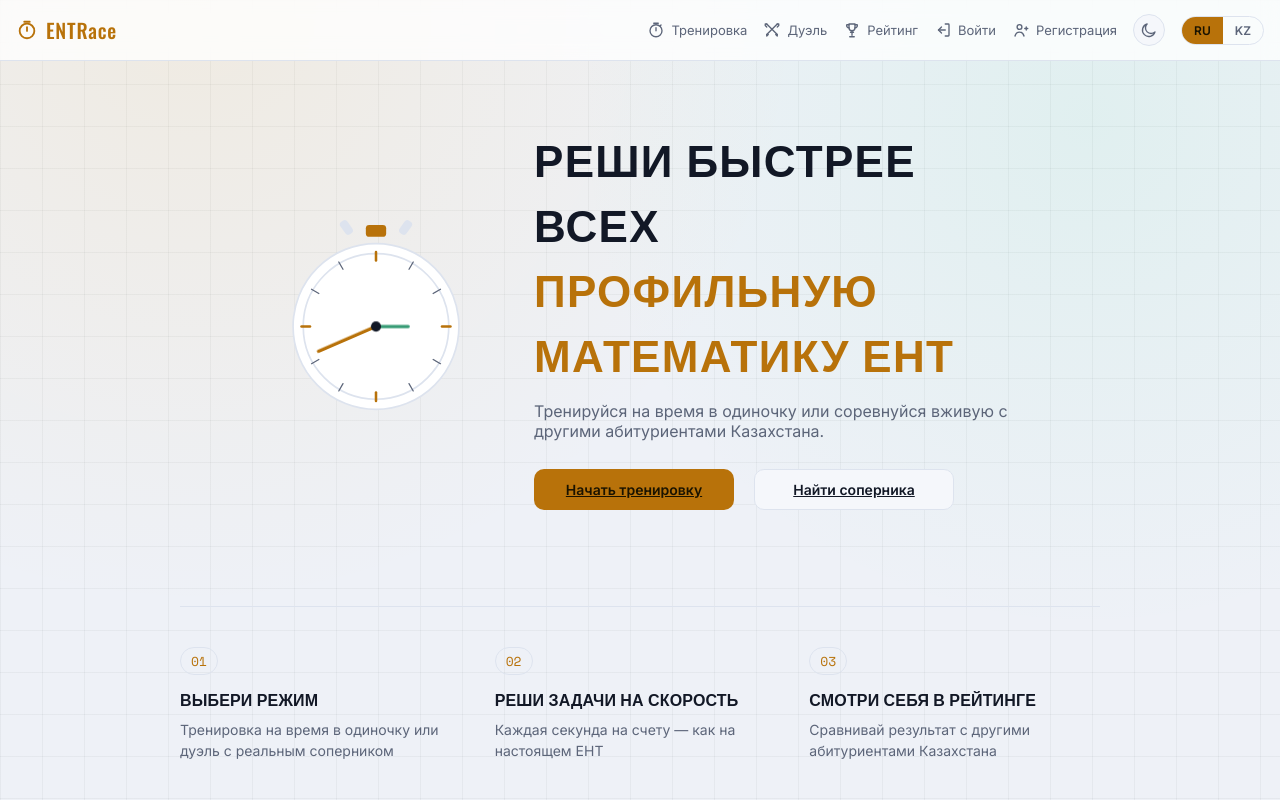
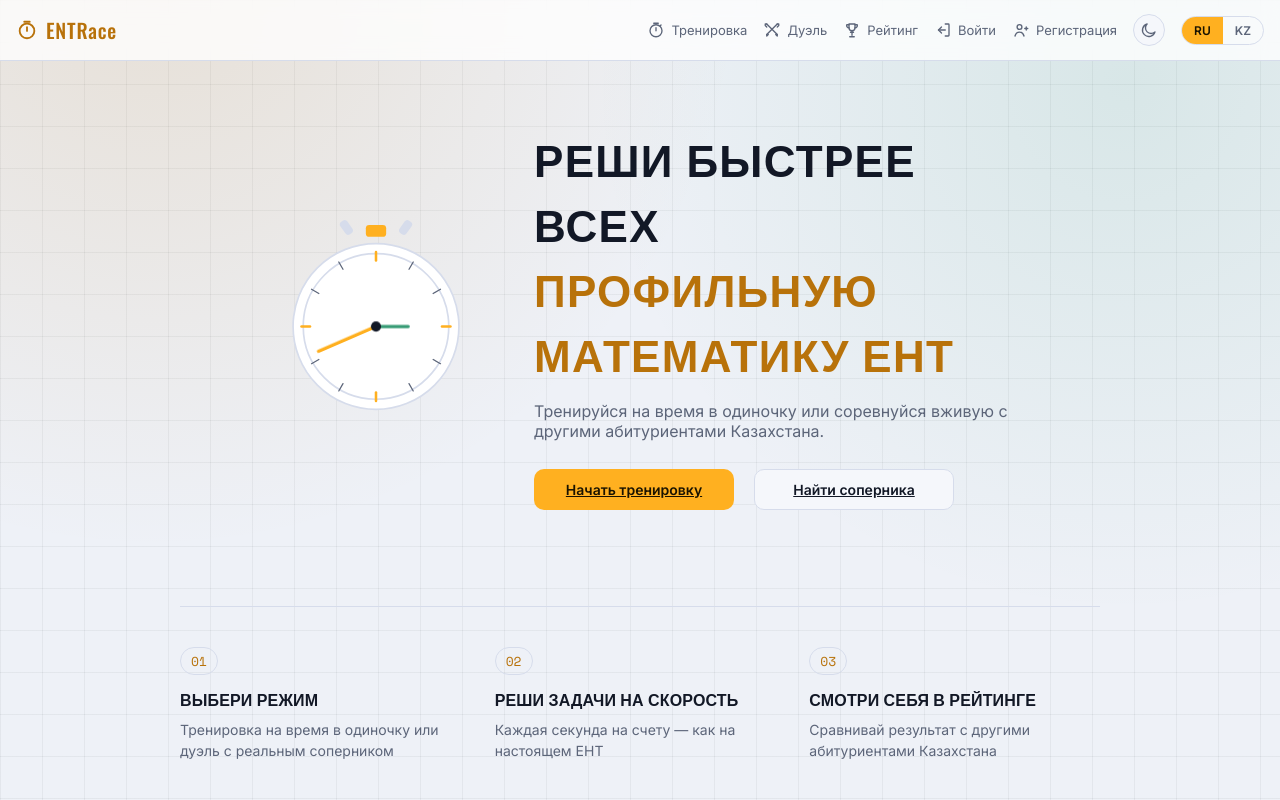
Before and after one commit to v1ktorian1nnn-ai/ent-speedmath, a React (Vite) app in the folder frontend/: page / in a window 1280 px wide. Built offline with nearby package versions, Linux system fonts and the light colour scheme; no server answers.

Commit message:
Полирую светлую тему

```diff
--- a/frontend/src/styles.css
+++ b/frontend/src/styles.css
@@ -17,11 +17,14 @@
   --text-muted: #8b97b8;
 
   --accent: #ffb020;
+  --accent-text: #ffb020;
   --accent-dim: #7a5a1a;
   --success: #3ddc97;
   --danger: #ff5c6c;
   --grid-line: rgba(255, 255, 255, 0.035);
   --navbar-bg: rgba(20, 27, 46, 0.78);
+  --overlay-soft: rgba(255, 255, 255, 0.05);
+  --card-shadow: 0 14px 34px -18px rgba(0, 0, 0, 0.6);
 
   --font-display: "Oswald", sans-serif;
   --font-body: "Inter", sans-serif;
@@ -38,16 +41,19 @@
   --bg: #eef1f7;
   --surface: #ffffff;
   --surface-2: #f5f7fb;
-  --border: #dde3ee;
+  --border: #d6dceb;
   --text: #121826;
   --text-muted: #5c6579;
 
-  --accent: #b8720a;
+  --accent: #ffb020;
+  --accent-text: #b8720a;
   --accent-dim: #f2dcae;
   --success: #158a5d;
   --danger: #d13a4d;
-  --grid-line: rgba(18, 24, 38, 0.045);
+  --grid-line: rgba(18, 24, 38, 0.05);
   --navbar-bg: rgba(255, 255, 255, 0.78);
+  --overlay-soft: rgba(18, 24, 38, 0.045);
+  --card-shadow: 0 14px 30px -16px rgba(30, 41, 71, 0.18);
 
   color-scheme: light;
 }
@@ -82,6 +88,16 @@ body {
     linear-gradient(90deg, var(--grid-line) 1px, transparent 1px);
   background-size: auto, auto, 42px 42px, 42px 42px;
   background-attachment: fixed;
+}
+
+/* На белом фоне слабые цветные пятна почти не читаются — для светлой
+   темы делаем свечение чуть насыщеннее и добавляем мягкий верхний штрих */
+[data-theme="light"] body {
+  background-image:
+    radial-gradient(circle at 12% -5%, rgba(184, 114, 10, 0.14), transparent 42%),
+    radial-gradient(circle at 88% 10%, rgba(21, 138, 93, 0.10), transparent 40%),
+    linear-gradient(var(--grid-line) 1px, transparent 1px),
+    linear-gradient(90deg, var(--grid-line) 1px, transparent 1px);
 }
 
 h1,
@@ -137,7 +153,7 @@ button {
   font-family: var(--font-display);
   font-size: 20px;
   letter-spacing: 0.04em;
-  color: var(--accent);
+  color: var(--accent-text);
   text-decoration: none;
 }
 
@@ -169,7 +185,7 @@ button {
 }
 
 .brand-mark {
-  color: var(--accent);
+  color: var(--accent-text);
   flex-shrink: 0;
 }
 
@@ -205,11 +221,11 @@ button {
 
 .nav-link:hover {
   color: var(--text);
-  background: rgba(255, 255, 255, 0.04);
+  background: var(--overlay-soft);
 }
 
 .nav-link.active {
-  color: var(--accent);
+  color: var(--accent-text);
   background: rgba(255, 176, 32, 0.12);
 }
 
@@ -311,7 +327,7 @@ button {
 }
 
 .account-dropdown a.active {
-  color: var(--accent);
+  color: var(--accent-text);
 }
 
 .account-dropdown .logout-item {
@@ -361,7 +377,7 @@ button {
 }
 
 .theme-toggle:hover {
-  color: var(--accent);
+  color: var(--accent-text);
   border-color: var(--accent);
   transform: rotate(15deg);
 }
@@ -372,7 +388,7 @@ button {
   border: 1px solid var(--border);
   border-radius: var(--radius);
   padding: 24px;
-  box-shadow: 0 1px 0 rgba(255, 255, 255, 0.03) inset, 0 14px 34px -18px rgba(0, 0, 0, 0.6);
+  box-shadow: 0 1px 0 var(--overlay-soft) inset, var(--card-shadow);
   position: relative;
   overflow: hidden;
 }
@@ -492,7 +508,7 @@ label {
   font-variant-numeric: tabular-nums;
   font-size: 40px;
   font-weight: 700;
-  color: var(--accent);
+  color: var(--accent-text);
   line-height: 1;
 }
 
@@ -646,7 +662,7 @@ th {
   font-family: var(--font-mono);
   font-size: 12px;
   letter-spacing: 0.06em;
-  color: var(--accent);
+  color: var(--accent-text);
   background: rgba(255, 176, 32, 0.1);
   border: 1px solid var(--accent-dim);
   padding: 6px 14px;
@@ -661,7 +677,7 @@ th {
 }
 
 .hero .accent {
-  color: var(--accent);
+  color: var(--accent-text);
 }
 
 .hero p {
@@ -781,7 +797,7 @@ textarea:focus-visible {
   display: inline-block;
   font-family: var(--font-mono);
   font-size: 13px;
-  color: var(--accent);
+  color: var(--accent-text);
   border: 1px solid var(--border);
   border-radius: 999px;
   padding: 3px 10px;
@@ -834,7 +850,7 @@ textarea:focus-visible {
 
 .topic-pill:hover {
   border-color: var(--accent);
-  color: var(--accent);
+  color: var(--accent-text);
 }
 
 @media (max-width: 760px) {
```
